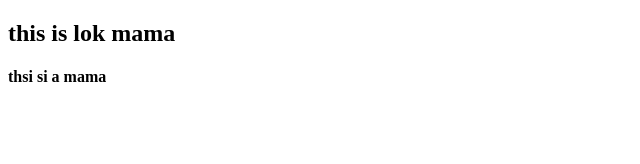
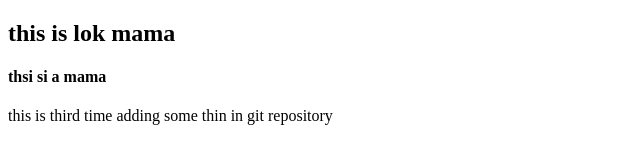
Before and after one commit to ahmed-jabed/third-try, a plain HTML site: page index.html in a window 1280 px wide. Shown: the whole page, without its empty margins (0-640 px from the left). Drawn offline with Linux system fonts and the light colour scheme.

Commit message:
para add

```diff
--- a/index.html
+++ b/index.html
@@ -8,5 +8,6 @@
 <body>
     <h2>this is lok mama</h2>
     <h4> thsi si a mama</h4>
+    <p> this is third time adding some thin in git repository</p>
 </body>
 </html>
```
